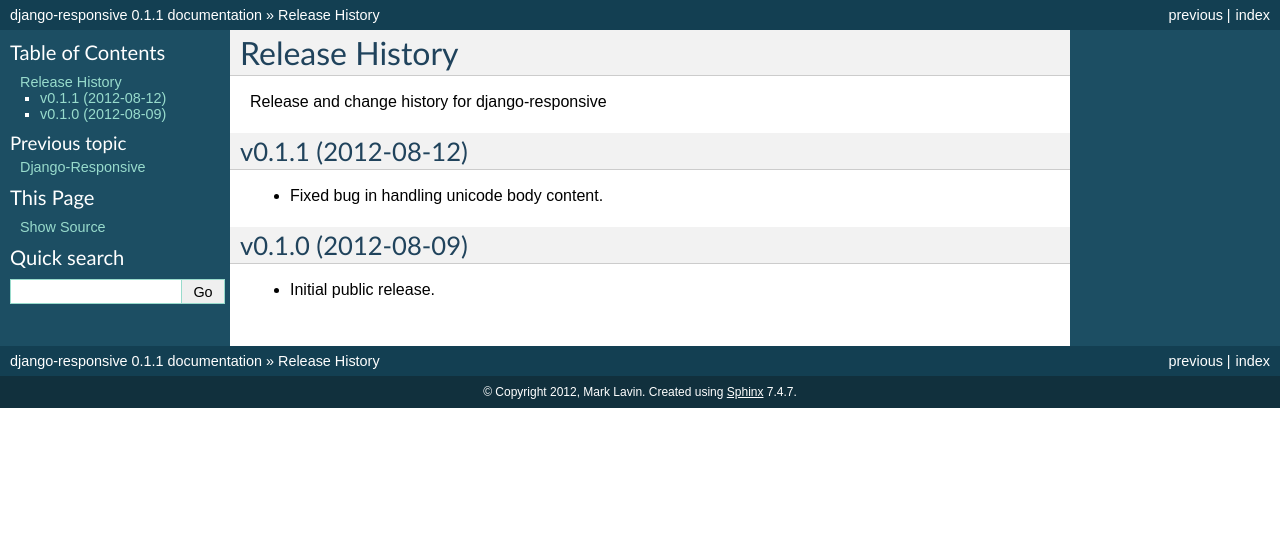
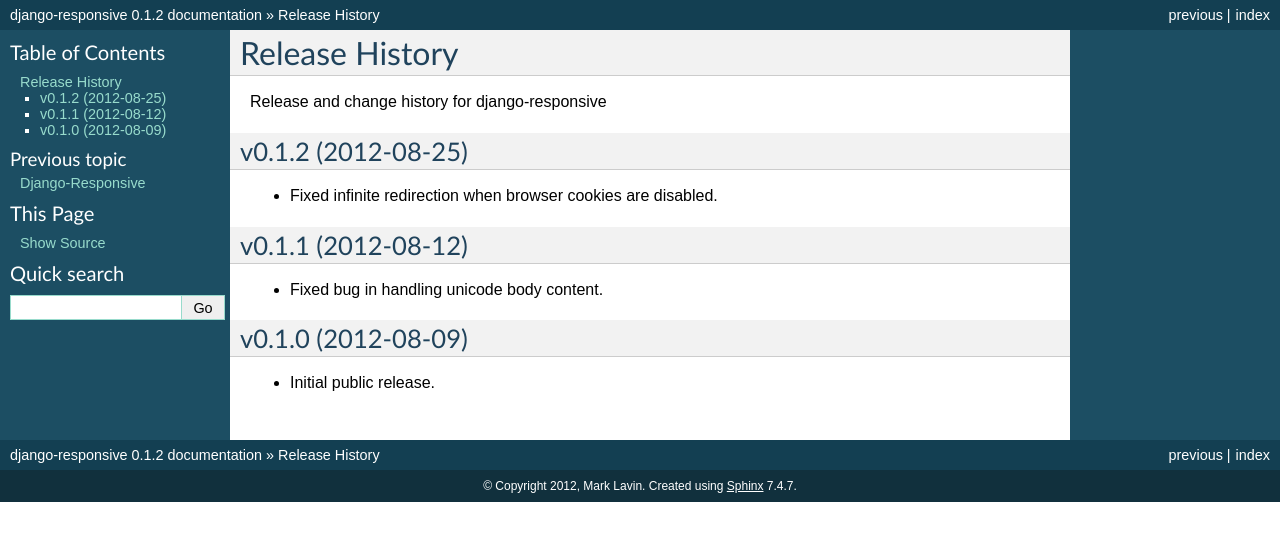
Before and after one commit to mlavin/django-responsive, a Sphinx documentation site: the page built from docs/releases.rst, in a window 1280 px wide. Shown: the top 541 px of the page. Built offline with Sphinx 7.4.7, drawn with Linux system fonts in a browser that asks for light colours.

Commit message:
Release notes and version bump.

```diff
--- a/docs/conf.py
+++ b/docs/conf.py
@@ -50,7 +50,7 @@
 # The short X.Y version.
 version = '0.1'
 # The full version, including alpha/beta/rc tags.
-release = '0.1.1'
+release = '0.1.2'
 
 # The language for content autogenerated by Sphinx. Refer to documentation
 # for a list of supported languages.
--- a/docs/releases.rst
+++ b/docs/releases.rst
@@ -2,6 +2,12 @@
 ====================================
 
 Release and change history for django-responsive
+
+
+v0.1.2 (2012-08-25)
+------------------------------------
+
+- Fixed infinite redirection when browser cookies are disabled.
 
 
 v0.1.1 (2012-08-12)
--- a/responsive/__init__.py
+++ b/responsive/__init__.py
@@ -1,3 +1,3 @@
 "Utilities for building responsive websites in Django."
 
-__version__ = '0.1.1'
+__version__ = '0.1.2'
```
